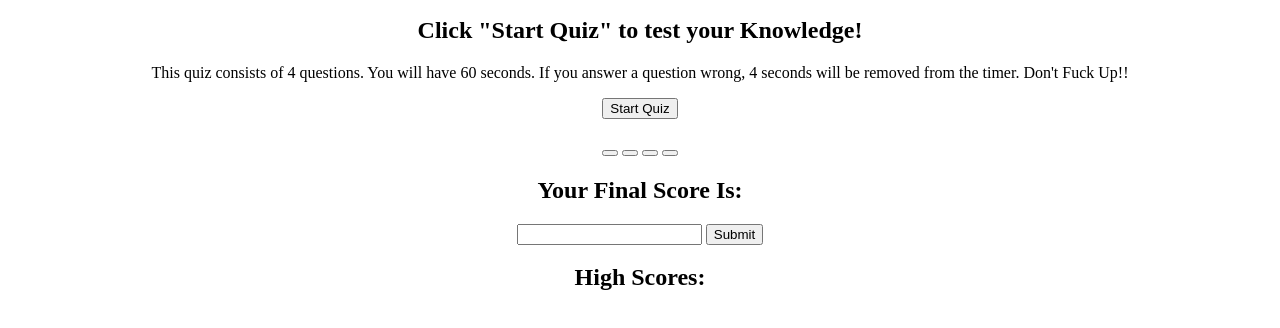
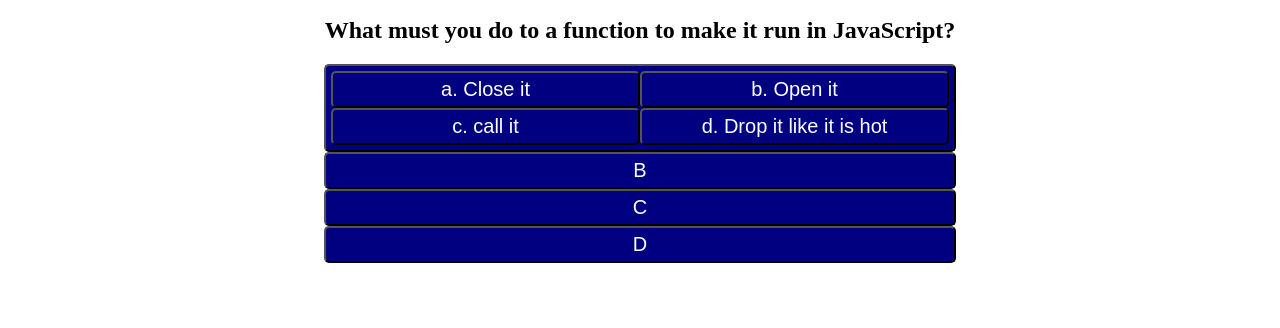
Before and after one commit to dsmidt8/Java-Quiz-O-Rama, a plain HTML site: page index.html in a window 1280 px wide. Both pictures are taken after a click on the button "Start Quiz". Shown: the part 38-366 px from the top of the page. Drawn offline with Linux system fonts and the light colour scheme.

Commit message:
Quiz cycles through Questions

```diff
--- a/Assets/CSS/style.css
+++ b/Assets/CSS/style.css
@@ -26,3 +26,28 @@ main{
     justify-content: center;
     flex-direction: column;
 }
+
+.button{
+    font-size: 20px;
+    padding: 5px;
+    width: 50%;
+    text-align: center;
+    text-decoration: none;
+    color:white;
+    background: navy;
+    border-radius: 5px;
+
+}
+
+.hide {
+    display: none;
+}
+
+button.correct{
+    background-color: green;
+
+}
+
+button.wrong{
+    background-color: red;
+}
--- a/Assets/JS/script.js
+++ b/Assets/JS/script.js
@@ -1,53 +1,136 @@
 //variables that relate to HTML document
-var timer = document.getElementById("timer");
-var startBtn = document.getElementById("startBtn");
-var choiceA = document.getElementById("answer1");
-var choiceB = document.getElementById("answer2");
-var choiceC = document.getElementById("answer3");
-var choiceD = document.getElementById("answer4");
+let startButton = document.getElementById("start-btn")
+let nextButton = document.getElementById("next-button")
+let startScreen = document.getElementById("starting-page")
+
+let questionContainer = document.getElementById("question-container")
+let questionElement = document.getElementById("question")
+let answerButtonsElement = document.getElementById("answer-buttons")
+
+
+
+let shuffledQuestions, currentQuestionIndex
+
+
+
+//Start button clicked
+startButton.addEventListener('click', startGame)
+
+
+function startGame(){
+    console.log('started')
+    startScreen.classList.add('hide')
+    shuffledQuestions = questions.sort(() => Math.random () - .5 )
+    currentQuestionIndex = 0;
+    questionContainer.classList.remove('hide')
+    setNextQuestion()
+}
+
+
+//shuffling questions
+function setNextQuestion(){
+    resetState()
+    showQuestion(shuffledQuestions[currentQuestionIndex])
+}
+
+
+function showQuestion(question){
+    //displays question
+    questionElement.innerText = question.question
+    question.answers.forEach(answer => {
+        let button = document.createElement('button')
+        button.innerText = answer.text
+        button.classList.add('button')
+        if (answer.correct) {
+            button.dataset.correct = answer.correct
+        }
+        button.addEventListener('click', selectAnswer)
+        answerButtonsElement.appendChild(button)
+    })
+}
+
+function resetState(){
+    clearStatusClass(document.body)
+    nextButton.classList.add('hide')
+    while(answerButtonsElement.firstChild){
+         answerButtonsElement.removeChild
+         (answerButtonsElement.firstChild)
+    }
+
+}
+
+function selectAnswer (e){
+    let selectedButton = e.target
+    let correct = selectedButton.dataset.correct
+    setStatusClass(document.body, correct)
+    Array.from(answerButtonsElement.children).forEach(button => {
+        setStatusClass(button, button.dataset.correct)
+    })
+
+    currentQuestionIndex++
+    setNextQuestion()
+
+}
+
+function setStatusClass(element, correct){
+    clearStatusClass(element)
+        if(correct){
+            element.classList.add('correct')
+        } else{
+            element.classList.add('wrong')
+
+        }
+
+
+
+}
+
+function clearStatusClass(element){
+    element.classList.remove('correct')
+    element.classList.remove('wrong')
+}
+//timer
+
+
+//high scores
+
 
 //Questions Array
-
 var questions = [
     {
         question: "What must you do to a function to make it run in JavaScript?",
-        choices: ["a. Close it", "b. Open it", "c. call it", "d. Drop it like it's hot"],
-        answer: "c. call it"
+        answers: [
+            {text: 'a. Close it', correct: false},
+            {text: 'b. Open it', correct: false},
+            {text: 'c. call it', correct: true},
+            {text: 'd. Drop it like it is hot', correct: false},
+        ]
     },
     {
         question: "How many times does this class make my anus burn",
-        choices: ["a. once", "b. all the times", "c. my anus is cool as a cucumber", "d. once to twice a week"],
-        answer: "b. all the times"
+        answers: [
+            {text: 'a. once', correct: false},
+            {text: 'b. all the times', correct: true},
+            {text: 'c. my anus is cool as a cucumber', correct: false},
+            {text: 'd. once to twice a week', correct:false},
+        ]
     },
     {
         question: "What javascript rule gets Id's from the HTML document?",
-        choices: ["a. .getElementById", "b. .getAttribute", "c. .gitPull", "d. the retreive from HTML function" ],
-        answer: "a. .getElementById"
+        answers: [
+            {text: 'a. .getElementById', correct: true},
+            {text: 'b. .getAttribute', correct: false },
+            {text: 'c. .gitPull', correct: false },
+            {text: 'd. the retreive from HTML function', correct: false },
+        ]
     },
     {
         question: "What HTML element do you use to link a JS file?",
-        choices: ["a. <link>", "b. <script>", "c. <alert>", "d. <source>"],
-        answer: "b. <script>"
+        answers: [
+            {text: 'a. <link>', correct: false},
+            {text: 'b. <script>', correct: true},
+            {text: 'c. <alert>"', correct:false},
+            {text: 'd. <source>', correct:false},
+        ]
     },
 ];
-
-//Timer Function???
-function countdown() {
-
-    //starting time on clock
-    var timeLeft = 60
-
-    var timeInterval = setInterval(function (){
-
-       //time still on clock
-        if (timeLeft >= 1){
-            timer.textContent = timeLeft;
-            timeLeft--;
-        } //When countdown reaches zero display initials prompt
-        else {
-            timer.textContent = ""
-        }
-
-    }, 1000 )
-
-}
--- a/index.html
+++ b/index.html
@@ -15,23 +15,25 @@
         <div class="countdown" id="timer" >Time Remaining:</div>
     </header>
 
-    <main>
+    <main class="container">
+
         <!--Start Quiz -->
-        <div class="starting-page">
+        <div id="starting-page">
             <h2>Click "Start Quiz" to test your Knowledge!</h2>
             <p class = "quiz-info">This quiz consists of 4 questions. You will have 60 seconds. If you answer a question wrong, 4 seconds will be removed from the timer. Don't Fuck Up!!</p>
-            <button class="button" id="startBtn">Start Quiz</button>
+            <button class="button" id="start-btn">Start Quiz</button>
+            <button id="next-button" class="button" class="hide">next</button>
         </div>
 
         <!--Questions and answers-->
-        <div class="question">
-            <h2 class="question-title"></h2>
-            <div class="answers">
+        <div id="question-container" class="hide" >
+            <h2 class="question-title" id="question">Question:</h2>
+            <div class="answers-buttons">
 
-                <button id="answer1"></button>
-                <button id="answer2"></button>
-                <button id="answer3"></button>
-                <button id="answer4"></button>
+                <button class="button" id="answer-buttons">A</button>
+                <button class="button" id="answer-buttons">B</button>
+                <button class="button" id="answer-buttons">C</button>
+                <button class="button" id="answer-buttons">D</button>
 
             </div>
 
@@ -40,7 +42,7 @@
 
 
         <!--Input Initials-->
-        <div class="your-score">
+        <div id="your-score" class="hide">
             <h2>Your Final Score Is:<span id="finalScore"></span>  </h2>
             <form>
                 <input class="input-initials" type="text">
@@ -50,7 +52,7 @@
 
 
         <!--High Scores-->
-        <div class="high-scores">
+        <div id="high-scores" class="hide">
 
             <h2 class="section-title"> High Scores:</h2>
 
```
